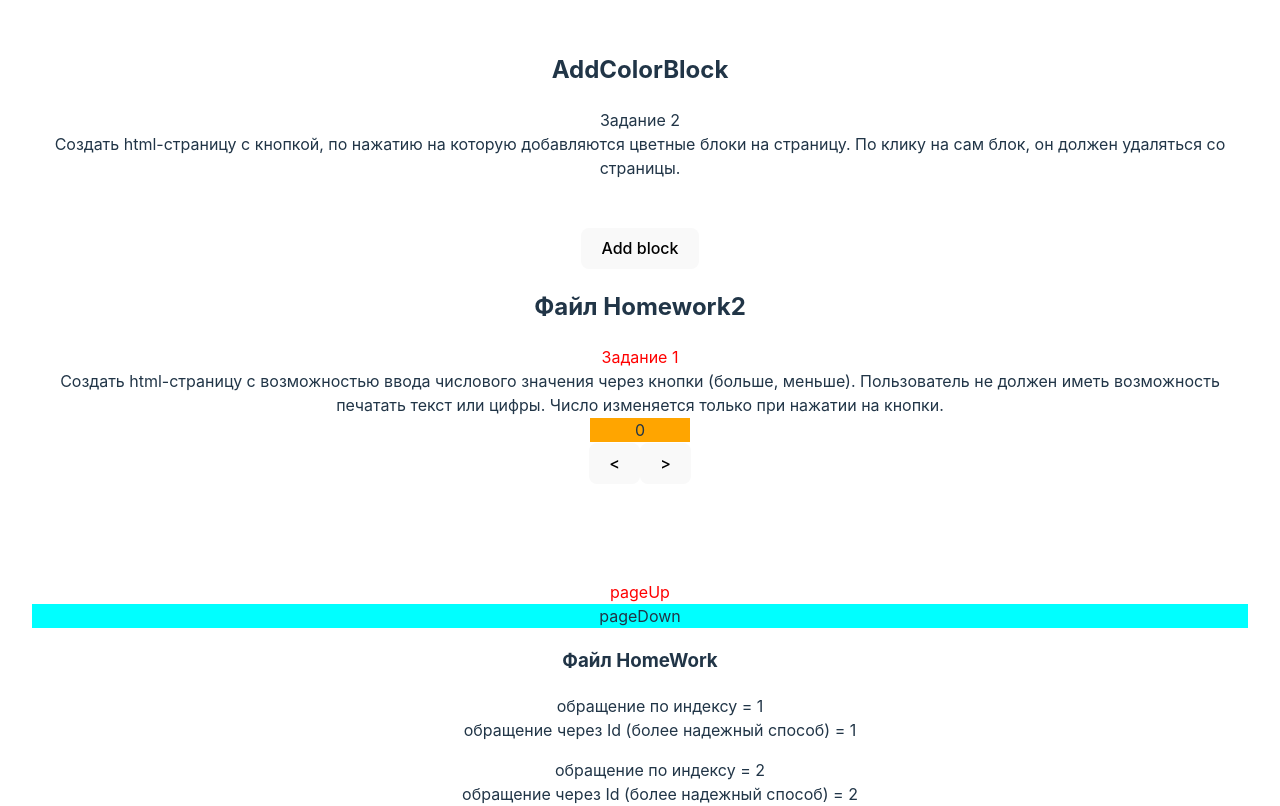
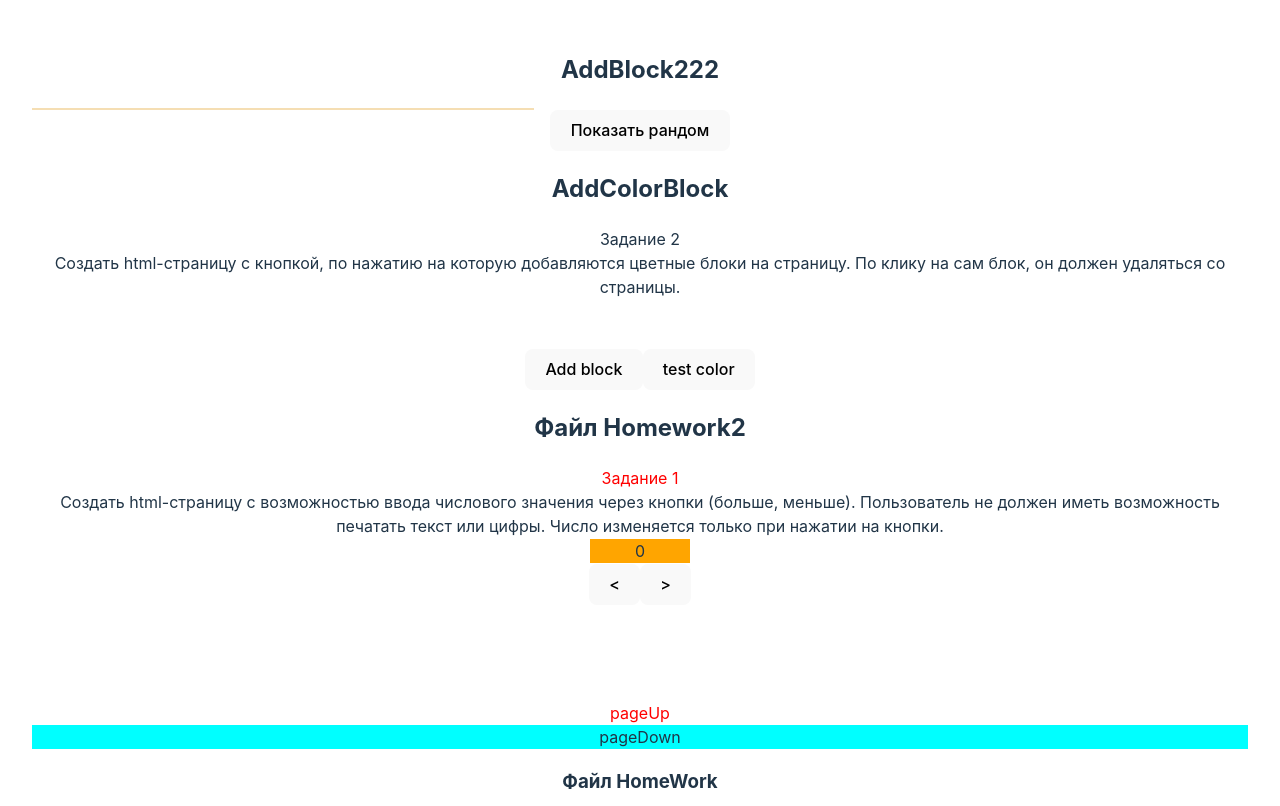
Before and after one commit to belkud/work_with_Vue, a Vue app: page / in a window 1280 px wide. Shown: the top 806 px of the page. Built offline with nearby package versions, Linux system fonts and the light colour scheme.

Commit message:
make AddBlock

```diff
--- a/src/App.vue
+++ b/src/App.vue
@@ -17,6 +17,7 @@ import UsersForum from "./components/UsersForum.vue";
 import HomeWork from "./components/HomeWork.vue";
 import ChangeDigital from "./components/ChangeDigital.vue";
 import AddColorBlock from "./components/AddColorBlock.vue";
+import AddBlock222 from "./components/AddBlock222.vue";
 
 
 
@@ -47,6 +48,8 @@ import AddColorBlock from "./components/AddColorBlock.vue";
 <!--! Все основная инфа в AddFile -->
 
 <template>
+  <AddBlock222></AddBlock222>
+
   <add-color-block/>
 
   <change-digital />
--- /dev/null
+++ b/src/components/AddBlock222.vue
@@ -0,0 +1,74 @@
+<template>
+    <h2>AddBlock222</h2>
+
+    <div id="container_block" style="display: flex; gap: 20px; flex-wrap: wrap; max-width: 500px; border: 1px solid wheat;">
+            <div style="anim"  v-for="(value, index) in massiveColors" @click="deleteBlock(index)" :style="{
+                background: value.background,
+                width: '100px',
+                animation: 'animBlock 3s',
+
+            }">
+           {{ index }}, {{ value.background }}
+        </div>
+</div>
+
+
+<button @click="console.log(pushColorsInBlock())">Показать рандом</button>
+</template>
+
+
+
+<script setup lang="ts">
+import { ref } from "vue";
+
+let massiveColors = ref([])
+
+function createRandomColor() {
+    let red = ref(Math.round(Math.random()*255))
+    let green = ref(Math.round(Math.random()*255))
+    let blue = ref(Math.round(Math.random()*255))
+    return `rgb(${red.value}, ${green.value}, ${blue.value})`
+}
+
+function pushColorsInBlock () {
+    massiveColors.value.push({background: createRandomColor()})
+    return JSON.stringify(massiveColors.value)
+}
+
+function deleteBlock (index:any) {
+
+    console.log(massiveColors.value.splice(index,1));
+    // console.log(index);
+
+}
+
+
+</script>
+
+
+
+<style scoped>
+    color {
+        color: rgb(102, 45, 159);
+    }
+#container_block>div {
+    animation: animBlock .5s !important;
+    transition: .5s;
+    opacity: 1;
+}
+#container_block>div:hover {
+    transform: scale(1.2);
+}
+
+@keyframes animBlock {
+    from {
+
+    }
+    to {
+        opacity: .5;
+    }
+
+}
+
+
+</style>
--- a/src/components/AddColorBlock.vue
+++ b/src/components/AddColorBlock.vue
@@ -10,28 +10,20 @@
 <br>
 
 
-<div name="fade" tag="div" style="display: flex; gap: 15px; width: 500px; flex-wrap: wrap;">
-
-    <div
-        v-for="(block, index) in blocks"
-        :key="block.id"
-        class="color-block"
-        :style="{ backgroundColor: block.color,
+<div id="container_block" >
+    <div v-for="(block, index) in blocks" :style="{
+            backgroundColor: block.background,
             width:'100px',
         }"
-        @click="removeBlock(index)"
->
-        <div class="block-info">
-            {{ block.color }}
-        </div>
-    </div>
+
+@click="deleteBlock(index)">{{index+1}}, {{ block.background }}</div>
 
 </div>
 
 
-<button @click="addBlock">Add block </button>
+<button @click="addBlock">Add block</button>
 
-
+<button @click="console.log(getRandomColor())">test color</button>
 </template>
 
 
@@ -40,32 +32,28 @@
 import { ref } from "vue";
 
 
-
-
-// второе задание
-
-
-
 const blocks = ref([]);
-let blockId = 1;
 
 // Генерация случайного цвета в формате RGB
-const getRandomColor = () => {
-    const red = Math.floor(Math.random() * 256);
-    const green = Math.floor(Math.random() * 256);
-    const blue = Math.floor(Math.random() * 256);
+function getRandomColor () {
+    const red = Math.round(Math.random() * 256);
+    const green = Math.round(Math.random() * 256);
+    const blue = Math.round(Math.random() * 256);
     return `rgb(${red}, ${green}, ${blue})`;
 };
 
-    // Добавление нового блока
-const addBlock = () => {
+
+    // Добавление rgb значений в массив
+function addBlock() {
     blocks.value.push({
-        id: blockId++,
-        color: getRandomColor()
-    });
+    background: getRandomColor()
+});
+
+console.log(...blocks.value);
 };
 
-const removeBlock = (index:any) => {
+// Удаление выбранного блока
+function deleteBlock (index:any) {
     blocks.value.splice(index, 1);
 };
 
@@ -76,6 +64,12 @@ const removeBlock = (index:any) => {
 
 
 <style scoped>
-
+#container_block {
+    display: flex;
+    gap: 15px;
+    width: 500px;
+    flex-wrap: wrap;
+    border: 1px solid white;
+}
 
 </style>
```
